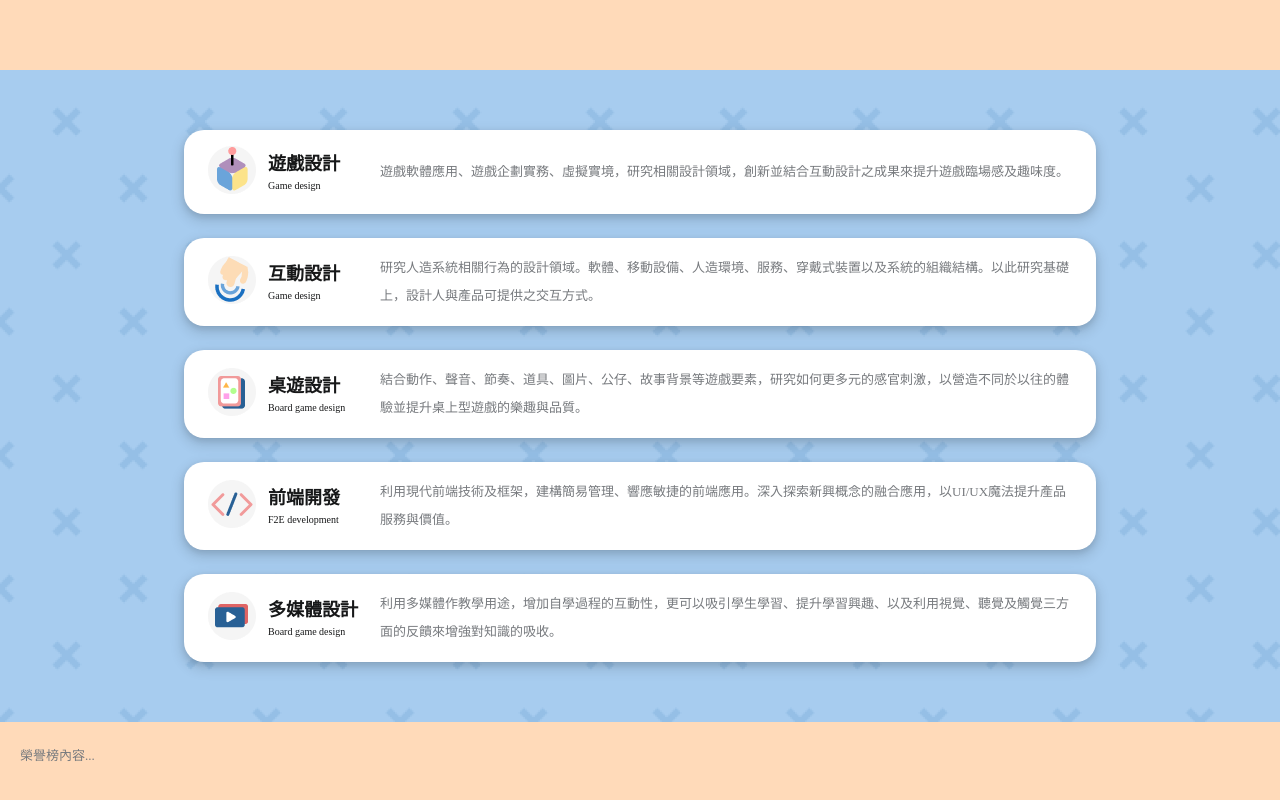
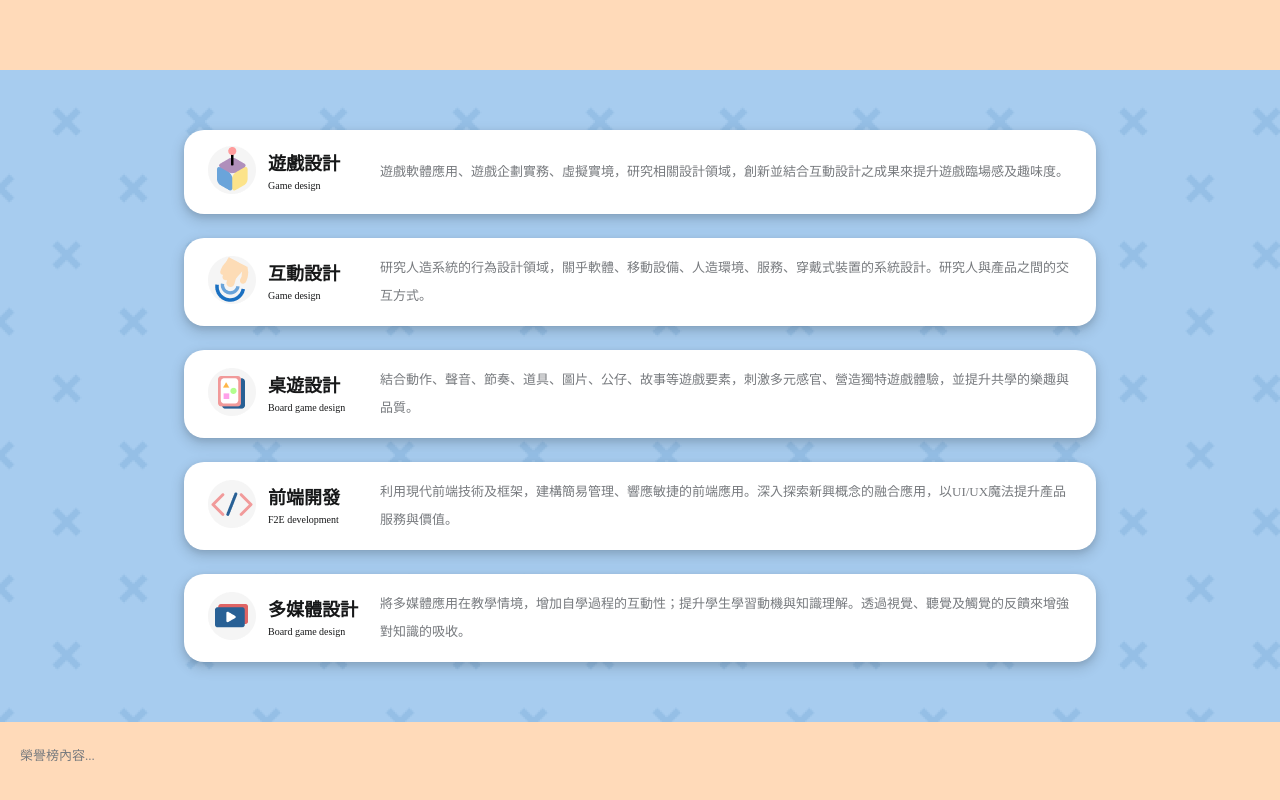
Before and after one commit to linnaijun/HCIwebsite, a React (Create React App) app: page / in a window 1280 px wide. Shown: the part 2510-3310 px from the top of the page. Built offline with nearby package versions, Linux system fonts and the light colour scheme.

Commit message:
修修CSS與文案 置左標籤以及領域區塊

```diff
--- a/src/Topics.css
+++ b/src/Topics.css
@@ -7,7 +7,7 @@
 .topics_cards {
     display: flex;
     justify-content: center;
-    margin: 0 0px;
+    margin: 0 -12px;
 }
 
 .topics_outer {
--- a/src/Topics.json
+++ b/src/Topics.json
@@ -10,13 +10,13 @@
         "id": 2,
         "title": "互動設計",
         "title_en": "Game design",
-        "describe": "研究人造系統相關行為的設計領域。軟體、移動設備、人造環境、服務、穿戴式裝置以及系統的組織結構。以此研究基礎上，設計人與產品可提供之交互方式。"
+        "describe": "研究人造系統的行為設計領域，關乎軟體、移動設備、人造環境、服務、穿戴式裝置的系統設計。研究人與產品之間的交互方式。"
     },
     {
         "id": 3,
         "title": "桌遊設計",
         "title_en": "Board game design",
-        "describe": "結合動作、聲音、節奏、道具、圖片、公仔、故事背景等遊戲要素，研究如何更多元的感官刺激，以營造不同於以往的體驗並提升桌上型遊戲的樂趣與品質。"
+        "describe": "結合動作、聲音、節奏、道具、圖片、公仔、故事等遊戲要素，刺激多元感官、營造獨特遊戲體驗，並提升共學的樂趣與品質。"
     },
     {
         "id": 4,
@@ -28,6 +28,6 @@
         "id": 5,
         "title": "多媒體設計",
         "title_en": "Board game design",
-        "describe": "利用多媒體作教學用途，增加自學過程的互動性，更可以吸引學生學習、提升學習興趣、以及利用視覺、聽覺及觸覺三方面的反饋來增強對知識的吸收。"
+        "describe": "將多媒體應用在教學情境，增加自學過程的互動性；提升學生學習動機與知識理解。透過視覺、聽覺及觸覺的反饋來增強對知識的吸收。"
     }
 ]
```
